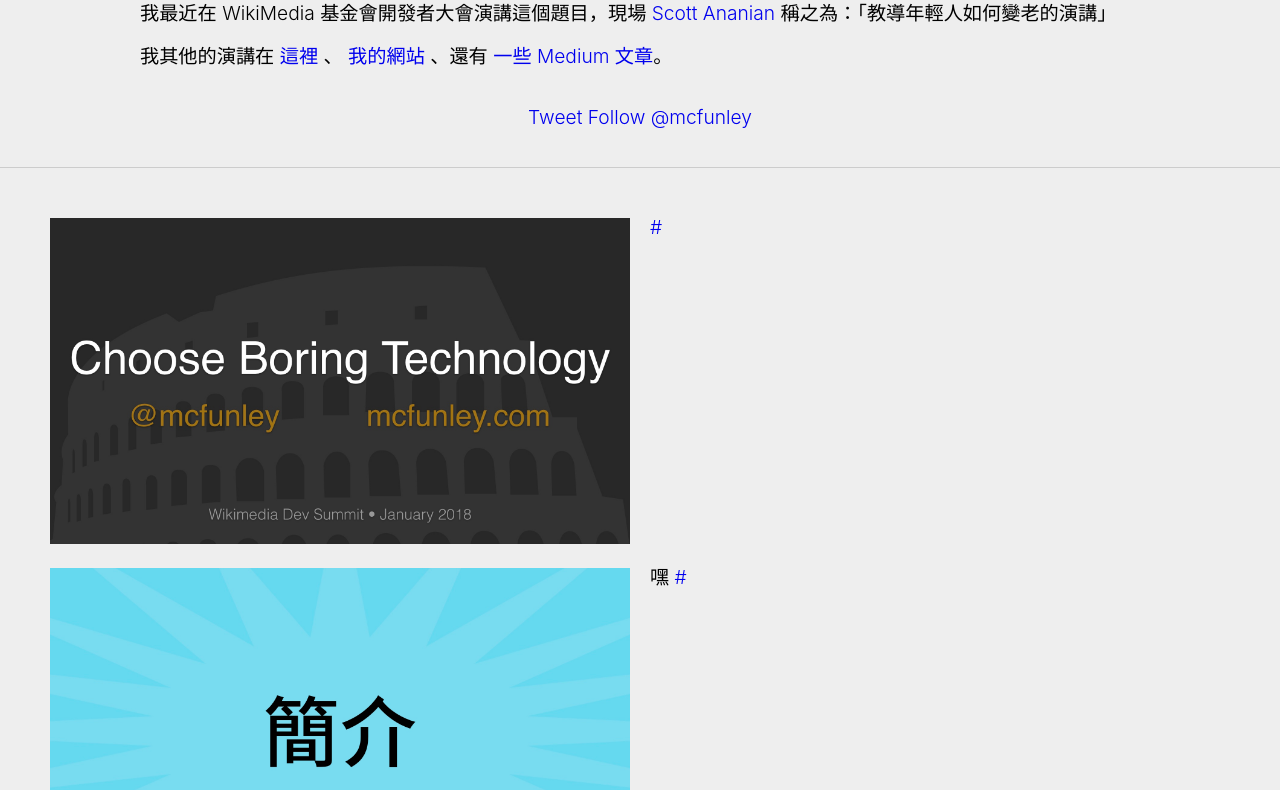
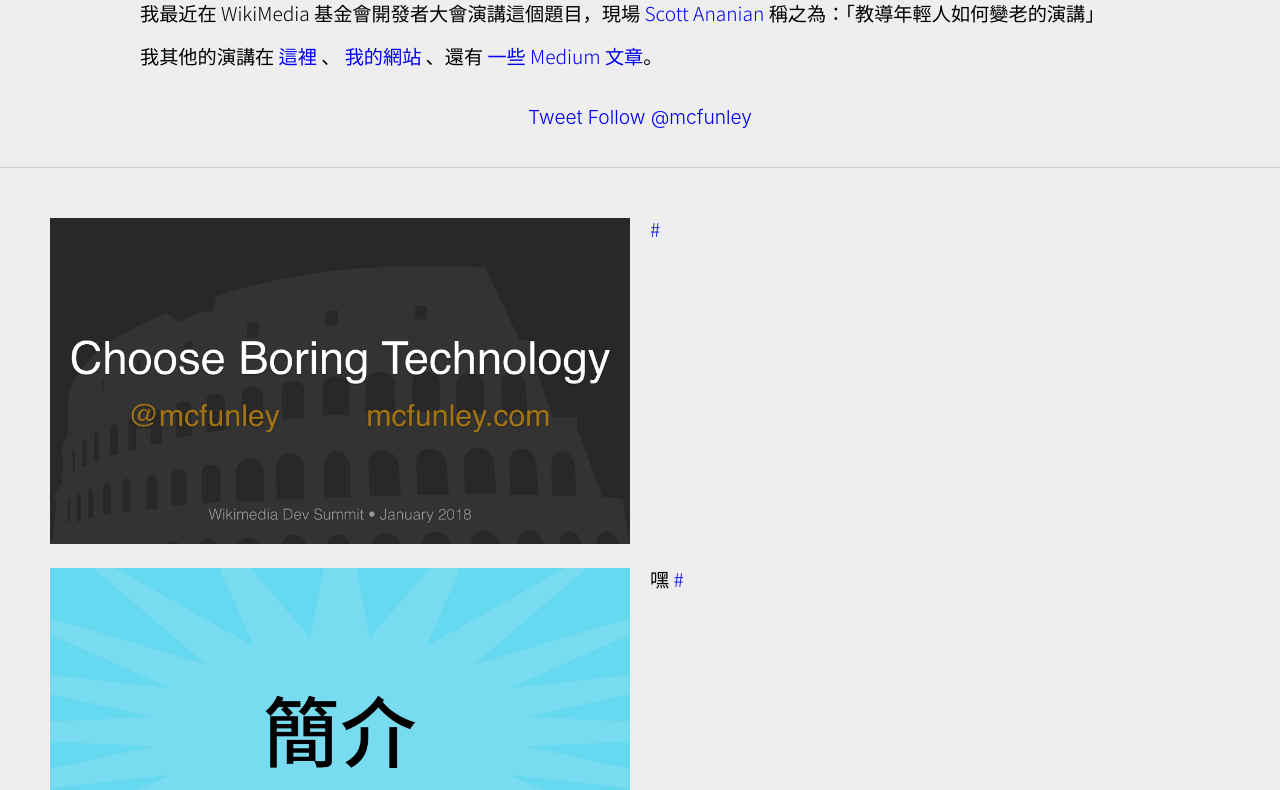
Before and after one commit to mcfunley/boringtechnology.club, a plain HTML site: page index_zh_TW.html in a window 1280 px wide. Shown: the part 238-1028 px from the top of the page. Drawn offline with Linux system fonts and the light colour scheme; files whose address does not match are found by name.

Commit message:
Change font to Noto Sans TC

```diff
--- a/index_zh_TW.html
+++ b/index_zh_TW.html
@@ -6,6 +6,12 @@
     <meta charset="utf-8">
     <meta content="IE=edge" http-equiv="X-UA-Compatible">
     <meta content="width=device-width, height=device-height, initial-scale=1" name="viewport">
+    <style>
+      @import url('https://fonts.googleapis.com/css2?family=Noto+Sans+TC:wght@300&display=swap');
+      p {font-family: 'Noto Sans TC', sans-serif;}
+      td {font-family: 'Noto Sans TC', sans-serif;
+          line-height: 1.2}
+    </style>
   </head>
   <body>
     <h3 class="club-index"><a href="http://dotclub.club">The .club Club</a></h3>
```
